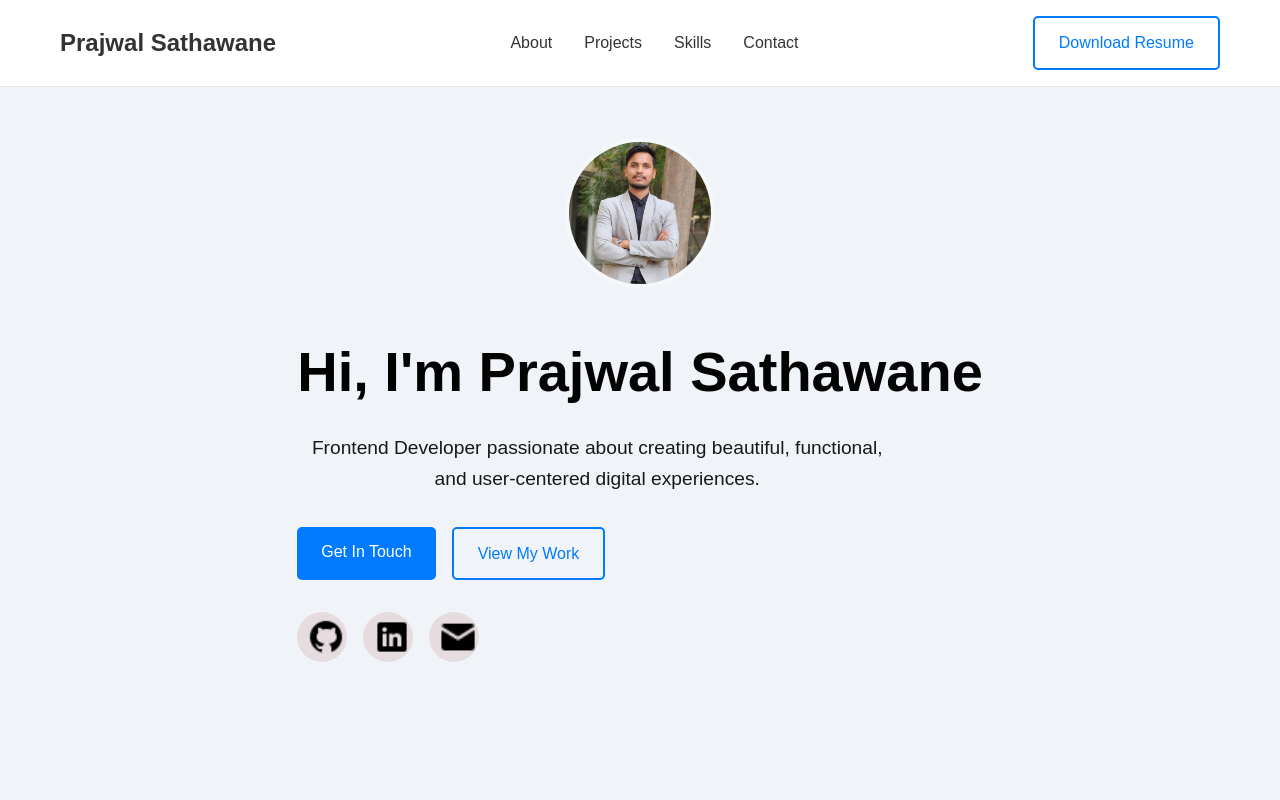
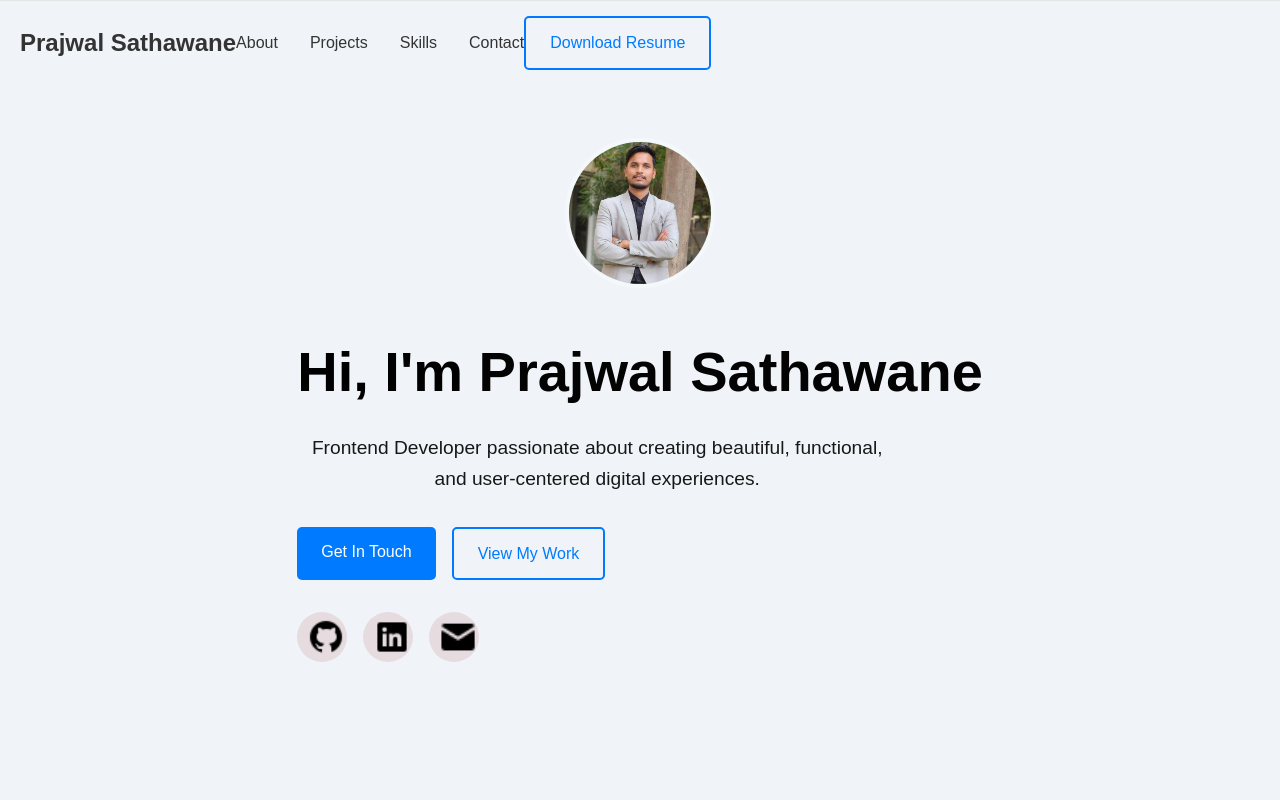
Before and after one commit to prajwal2003s/prajwalportfolio, a React (Vite) app: page / in a window 1280 px wide. Shown: the top 800 px of the page. Built offline with nearby package versions, Linux system fonts and the light colour scheme.

Commit message:
Refactor Header component to use fixed-header class and adjust structure for improved layout

```diff
--- a/src/Components/Header.jsx
+++ b/src/Components/Header.jsx
@@ -1,4 +1,4 @@
-"use client"
+
 
 import { useState, useEffect } from "react"
 import "./HeaderNext.css";
@@ -22,8 +22,8 @@ const Header = () => {
   };
 
   return (
-    <header className={`fixed-header header ${isScrolled ? "scrolled" : ""}`}>
-      <div className="container">
+    <header className={`header ${isScrolled ? "scrolled" : ""}`}>
+      <div style={{position:"fixed"}} className="container">
         <div className="nav-container">
           <div className="logo">
             <a href="#home">{personaldata.header.name}</a>
```
